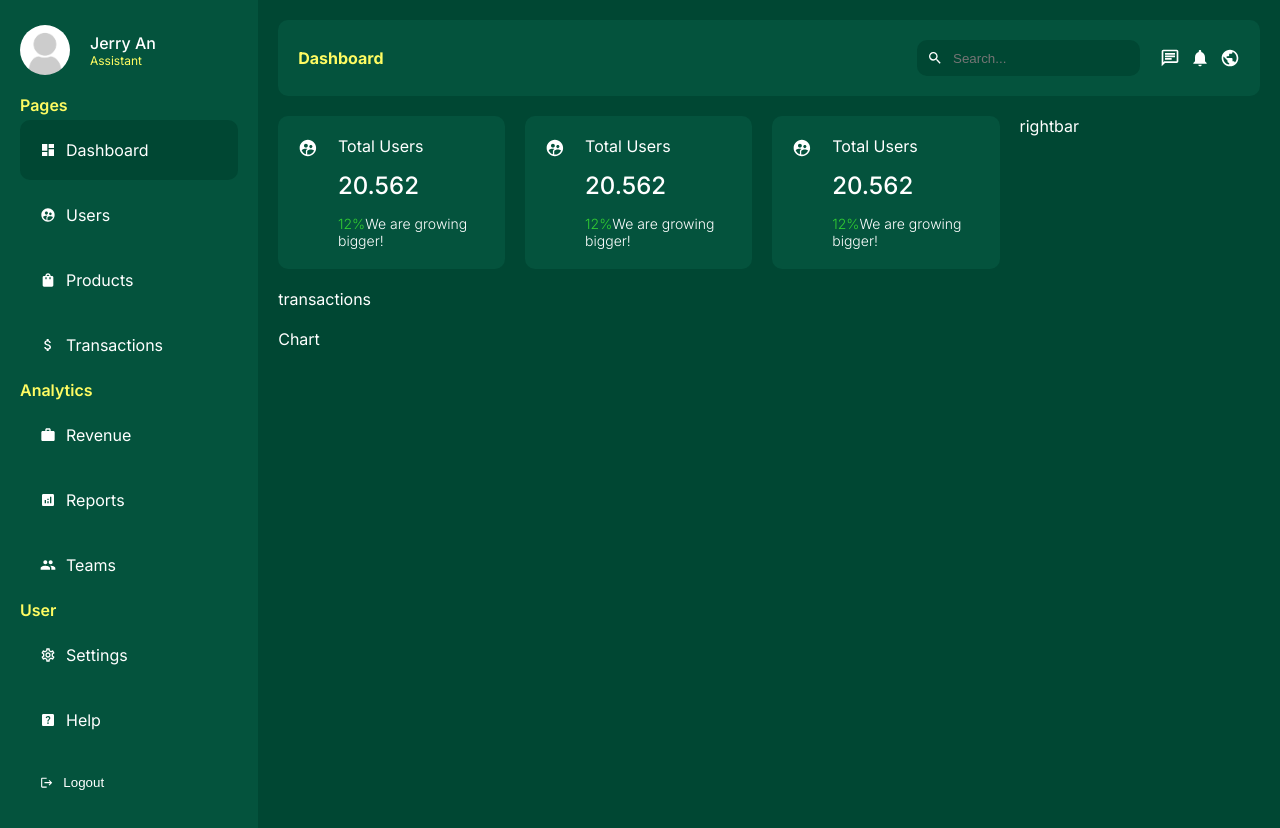
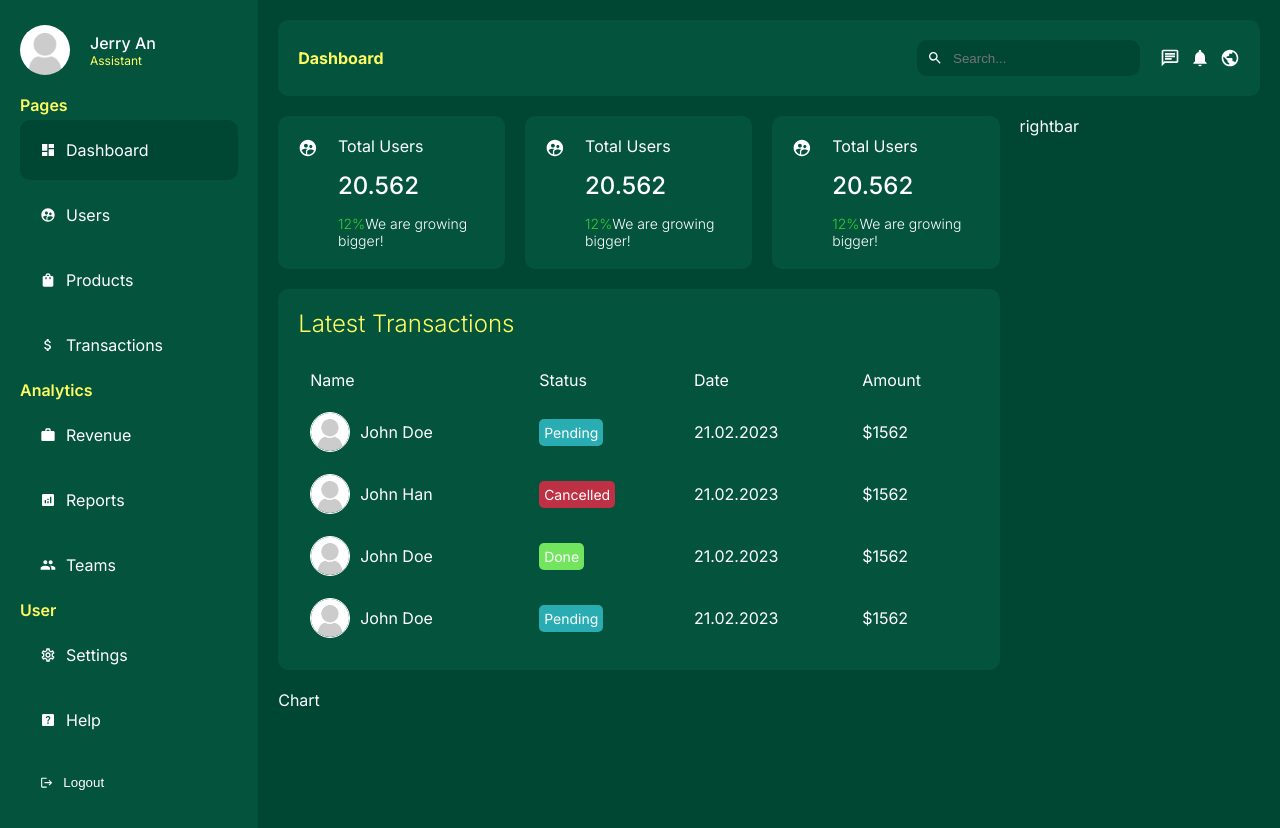
Before and after one commit to sang-phan1194/nextJS-admin-board, a Next.js app: page /dashboard in a window 1280 px wide. Built offline with nearby package versions, Linux system fonts and the light colour scheme.

Commit message:
add detail for transaction component

```diff
--- a/app/ui/dashboard/transactions/transactions.jsx
+++ b/app/ui/dashboard/transactions/transactions.jsx
@@ -1,9 +1,106 @@
-import styles from './transactions.module.css'
+import Image from 'next/image';
+import styles from './transactions.module.css';
 
 const Transactions = () => {
   return (
-    <div className={styles.container}>transactions</div>
-  )
-}
+    <div className={styles.container}>
+      <h2 className={styles.title}>Latest Transactions</h2>
+      <table className={styles.table}>
+        <thead>
+          <tr>
+            <td>Name</td>
+            <td>Status</td>
+            <td>Date</td>
+            <td>Amount</td>
+          </tr>
+        </thead>
+        <tbody>
+          <tr>
+            <td>
+              <div className={styles.user}>
+                <Image
+                  src="/noavatar.png"
+                  alt=""
+                  width={40}
+                  height={40}
+                  className={styles.userImage}
+                />
+                John Doe
+              </div>
+            </td>
+            <td>
+              <span className={`${styles.status} ${styles.pending}`}>
+                Pending
+              </span>
+            </td>
+            <td>21.02.2023</td>
+            <td>$1562 </td>
+          </tr>
+          <tr>
+            <td>
+              <div className={styles.user}>
+                <Image
+                  src="/noavatar.png"
+                  alt=""
+                  width={40}
+                  height={40}
+                  className={styles.userImage}
+                />
+                John Han
+              </div>
+            </td>
+            <td>
+              <span className={`${styles.status} ${styles.cancelled}`}>
+                Cancelled
+              </span>
+            </td>
+            <td>21.02.2023</td>
+            <td>$1562 </td>
+          </tr>
+          <tr>
+            <td>
+              <div className={styles.user}>
+                <Image
+                  src="/noavatar.png"
+                  alt=""
+                  width={40}
+                  height={40}
+                  className={styles.userImage}
+                />
+                John Doe
+              </div>
+            </td>
+            <td>
+              <span className={`${styles.status} ${styles.done}`}>Done</span>
+            </td>
+            <td>21.02.2023</td>
+            <td>$1562 </td>
+          </tr>
+          <tr>
+            <td>
+              <div className={styles.user}>
+                <Image
+                  src="/noavatar.png"
+                  alt=""
+                  width={40}
+                  height={40}
+                  className={styles.userImage}
+                />
+                John Doe
+              </div>
+            </td>
+            <td>
+              <span className={`${styles.status} ${styles.pending}`}>
+                Pending
+              </span>
+            </td>
+            <td>21.02.2023</td>
+            <td>$1562 </td>
+          </tr>
+        </tbody>
+      </table>
+    </div>
+  );
+};
 
-export default Transactions
+export default Transactions;
--- a/app/ui/dashboard/transactions/transactions.module.css
+++ b/app/ui/dashboard/transactions/transactions.module.css
@@ -1 +1,50 @@
-.container{}
+.container {
+  background-color: var(--bgSoft);
+  padding: 20px;
+  border-radius: 10px;
+}
+
+.title {
+  margin-bottom: 20px;
+  font-weight: 300;
+  color: var(--textSoft);
+}
+
+.table {
+  width: 100%;
+}
+
+.table td {
+  padding: 10px;
+}
+
+.user {
+  display: flex;
+  gap: 10px;
+  align-items: center;
+}
+
+.userImage {
+  object-fit: cover;
+  border-radius: 50%;
+  border: 1px solid #fff;
+}
+
+.status {
+  border-radius: 5px;
+  padding: 5px;
+  font-size: 14px;
+  color: #fff;
+}
+
+.pending {
+  background-color: #29ADB2;
+}
+
+.cancelled {
+  background-color: #BE3144;
+}
+
+.done {
+  background-color: #72e45e;
+}
```
